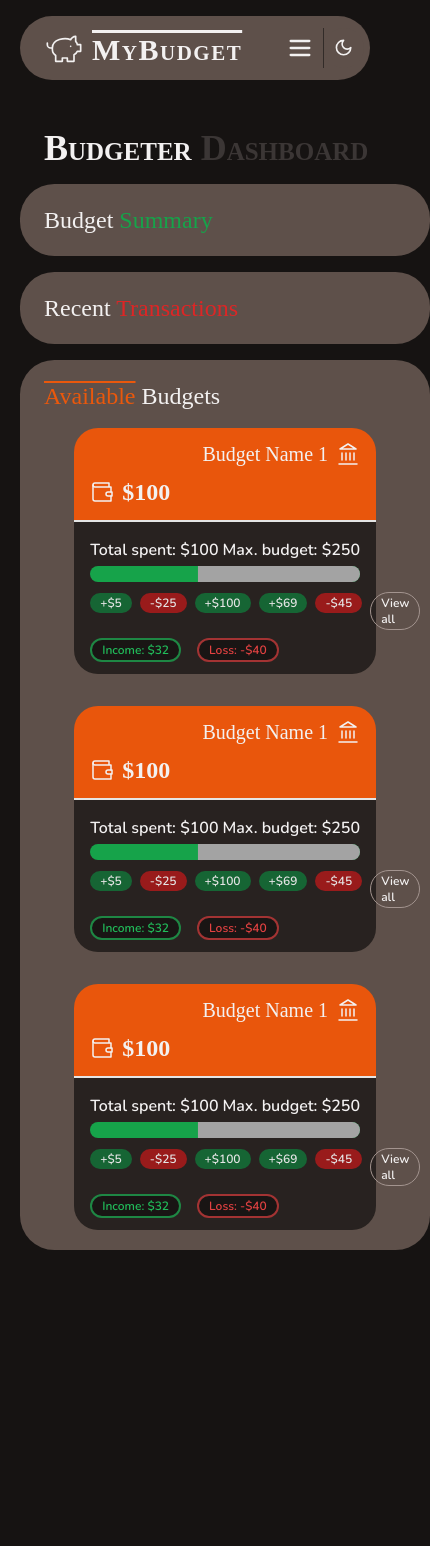
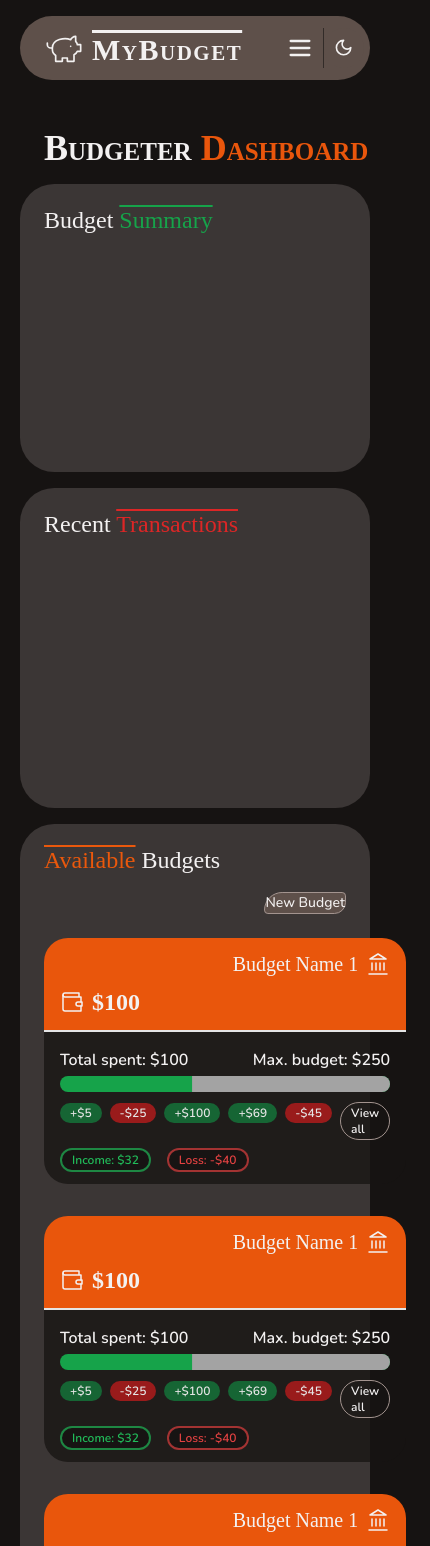
Before and after one commit to maateh/budgeter, a React (Vite) app: page / in a window 390 px wide. Shown: the top 1546 px of the page, 430 px wide, since content can reach past the window. Before the commit the page ends 1266 px from the top, so only its background shows below. Built offline with nearby package versions, Linux system fonts and the light colour scheme; a web font is replaced by a local one.

Commit message:
better responsiveness on the home dashboard

```diff
--- a/src/globals.css
+++ b/src/globals.css
@@ -80,7 +80,7 @@
 
 @layer utilities {
   .max-container {
-    @apply w-full max-w-screen-2xl my-0 mx-auto;
+    @apply w-full max-w-[1728px] my-0 mx-auto;
   }
   .page-wrapper {
     @apply mx-5 my-4;
--- a/src/layouts/_root/pages/home/Home.tsx
+++ b/src/layouts/_root/pages/home/Home.tsx
@@ -4,16 +4,19 @@ import { RecentTransactions, BudgetSummary, AvailableBudgets } from "./component
 const Home = () => {
   return (
     <div className="page-wrapper">
-      <h1 className="ml-6">Budgeter <span className="text-primary">Dashboard</span></h1>
+      <h1 className="ml-6">Budgeter <span className="text-accent">Dashboard</span></h1>
 
-      <div className="min-h-[65vh] grid md:grid-cols-5 md:grid-rows-5 gap-4">
-        <section className="md:col-span-2 md:row-span-full order-2 md:order-1 layout-rounded bg-secondary">
-          <RecentTransactions />
-        </section>
-        <section className="md:col-span-3 md:row-span-2 order-1 md:order-2 layout-rounded bg-secondary">
-          <BudgetSummary />
-        </section>
-        <section className="md:col-span-3 md:row-span-3 order-3 layout-rounded bg-secondary">
+      <div className="flex flex-wrap lg:flex-nowrap justify-between gap-4">
+        <div className="w-full lg:max-w-xl lg:flex-1 flex flex-col md:flex-row lg:flex-col gap-4">
+          <section className="min-h-72 md:flex-1 lg:flex-none layout-rounded bg-primary">
+            <BudgetSummary />
+          </section>
+          <section className="min-h-80 md:flex-1 lg:flex-none layout-rounded bg-primary">
+            <RecentTransactions />
+          </section>
+        </div>
+
+        <section className="w-full lg:w-fit lg:max-w-5xl layout-rounded bg-primary">
           <AvailableBudgets />
         </section>
       </div>
--- a/src/layouts/_root/pages/home/components/AvailableBudgets.tsx
+++ b/src/layouts/_root/pages/home/components/AvailableBudgets.tsx
@@ -1,20 +1,26 @@
+// shadcn
+import { Button } from "@/components/ui/button"
+
+// components
 import BudgetPreview from "@/components/shared/BudgetPreview"
-
 
 const AvailableBudgets = () => {
   return (
     <>
-      <h2><span className="text-orange-600 overline">Available</span> Budgets</h2>
+      <div className="flex justify-between items-center gap-8 max-sm:flex-col max-sm:items-start max-sm:gap-4">
+        <h2><span className="text-orange-600 overline">Available</span> Budgets</h2>
+        <Button variant="outline" border="md" size="xl" className="ml-auto">New Budget</Button>
+      </div>
 
-      <ul className="w-full mt-4 grid lg:grid-cols-2 items-center gap-8">
+      <ul className="w-full mt-6 grid grid-cols-1 md:grid-cols-2 lg:grid-cols-1 xl:grid-cols-2 items-center gap-8">
         {/* TODO: every budget should have dedicated background and foreground colors */}
-        <li className="w-10/12 lg:w-full mx-auto" key={1}>
+        <li className="mx-auto max-w-sm" key={1}>
           <BudgetPreview />
         </li>
-        <li className="w-10/12 lg:w-full mx-auto" key={2}>
+        <li className="mx-auto max-w-sm" key={2}>
           <BudgetPreview />
         </li>
-        <li className="w-10/12 lg:w-full mx-auto" key={3}>
+        <li className="mx-auto max-w-sm" key={3}>
           <BudgetPreview />
         </li>
       </ul>
--- a/src/layouts/_root/pages/home/components/BudgetSummary.tsx
+++ b/src/layouts/_root/pages/home/components/BudgetSummary.tsx
@@ -1,7 +1,7 @@
 const BudgetSummary = () => {
   return (
     <>
-      <h2>Budget <span className="text-green-600">Summary</span></h2>
+      <h2>Budget <span className="text-green-600 overline">Summary</span></h2>
     </>
   )
 }
--- a/src/layouts/_root/pages/home/components/RecentTransactions.tsx
+++ b/src/layouts/_root/pages/home/components/RecentTransactions.tsx
@@ -1,7 +1,7 @@
 const RecentTransactions = () => {
   return (
     <>
-      <h2>Recent <span className="text-red-600">Transactions</span></h2>
+      <h2>Recent <span className="text-red-600 overline">Transactions</span></h2>
     </>
   )
 }
```
